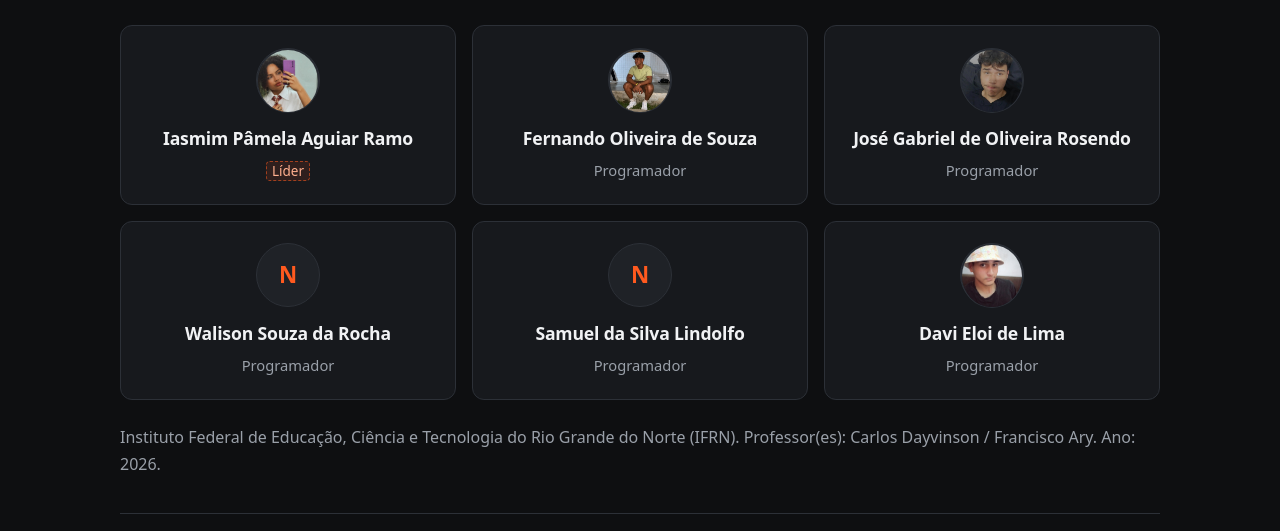
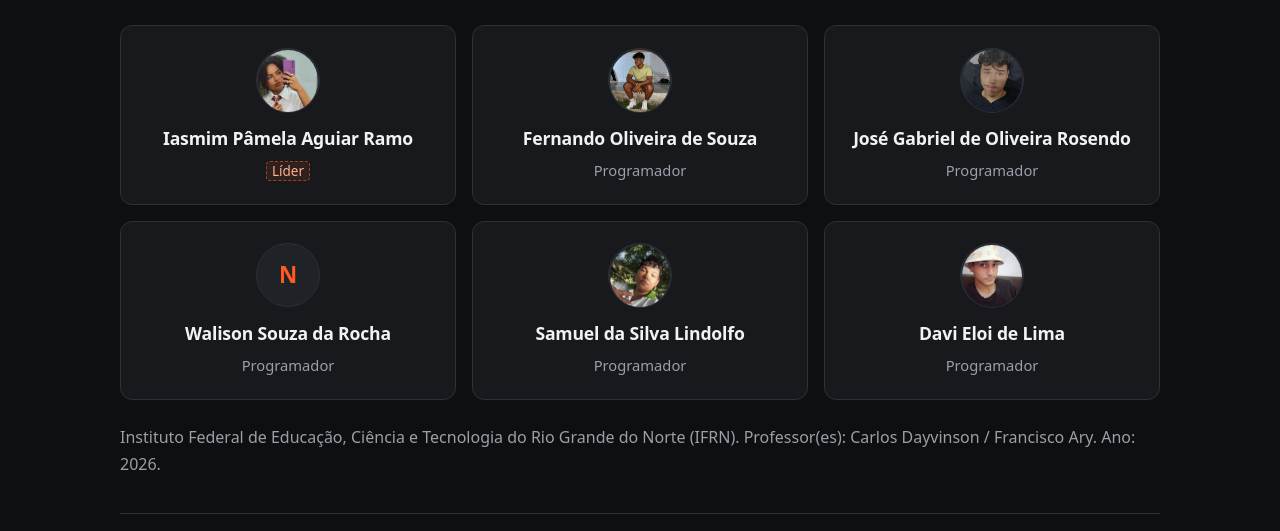
Before and after one commit to Davieloi/site_fireguard, a plain HTML site: page index.html in a window 1280 px wide. Both pictures are taken after a click on the link "Equipe". Shown: the part 219-750 px from the top of the page. Drawn offline with Linux system fonts and the light colour scheme.

Commit message:
Foto de samuel

```diff
--- a/index.html
+++ b/index.html
@@ -360,8 +360,7 @@
           <li class="flow-step"><span class="flow-num">3</span>
             <h3>Identificação da condição</h3>
             <p>Compara as leituras com os limites definidos: o sensor de chama indica presença ou ausência de chama, e
-              o valor lido no MQ-2 é comparado a um limite de gás. <span class="fill">[PREENCHER: valor do limite de
-                gás]</span></p>
+              o valor lido no MQ-2 é comparado a um limite de gás.</p>
           </li>
           <li class="flow-step is-alert"><span class="flow-num">4</span>
             <h3>Alerta sonoro e visual</h3>
@@ -731,9 +730,9 @@
             <p class="role">Programador</p>
           </article>
           <article class="card member">
-            <div class="avatar" aria-hidden="true">N<!--<img class="avatar"
-                src=""
-                alt="Foto do membro do grupo fireguard">--></div>
+            <div class="avatar" aria-hidden="true"><img class="avatar"
+                src="image/equipe/Samuel.jpeg"
+                alt="Foto do membro do grupo fireguard"></div>
             <h3>Samuel da Silva Lindolfo</h3>
             <p class="role">Programador</p>
           </article>
```
Also changed, not shown: image/equipe/Samuel.jpeg (added).
